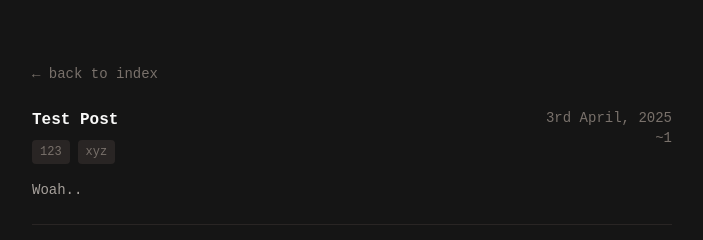
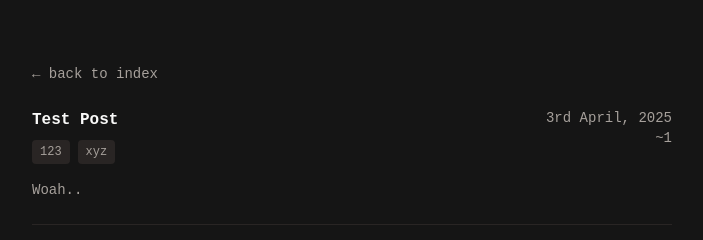
Before and after one commit to fjsnow/fjsn.io, an Astro site: page /post/test in a window 1280 px wide. Shown: the top 240 px of the page, 288-991 px from the left. Built offline with nearby package versions, Linux system fonts and the light colour scheme; Astro itself is replaced by a stand-in of ours.

Commit message:
Improve contrast for accesibility on post page

```diff
--- a/src/layouts/Post.astro
+++ b/src/layouts/Post.astro
@@ -7,7 +7,7 @@
 
 <Root>
     <div class="flex flex-col gap-6">
-        <a href="/" class="text-stone-500 hover:text-stone-400 text-sm"
+        <a href="/" class="text-stone-400 hover:text-stone-300 text-sm"
             >← back to index</a
         >
         <div>
@@ -22,7 +22,7 @@
                                         a.localeCompare(b)
                                     )
                                     .map((tag: string) => (
-                                        <span class="text-xs bg-stone-800 text-stone-500 px-2 py-1 rounded-sm">
+                                        <span class="text-xs bg-stone-800 text-stone-400 px-2 py-1 rounded-sm">
                                             {tag}
                                         </span>
                                     ))}
@@ -31,7 +31,7 @@
                     }
                 </div>
                 <div
-                    class="flex flex-row justify-between sm:justify-start sm:flex-col text-right text-sm text-stone-500 min-w-fit mt-2 sm:mt-0"
+                    class="flex flex-row justify-between sm:justify-start sm:flex-col text-right text-sm text-stone-400 min-w-fit mt-2 sm:mt-0"
                 >
                     <span
                         >{getOrdinalDate(new Date(frontmatter.published))}</span
```
